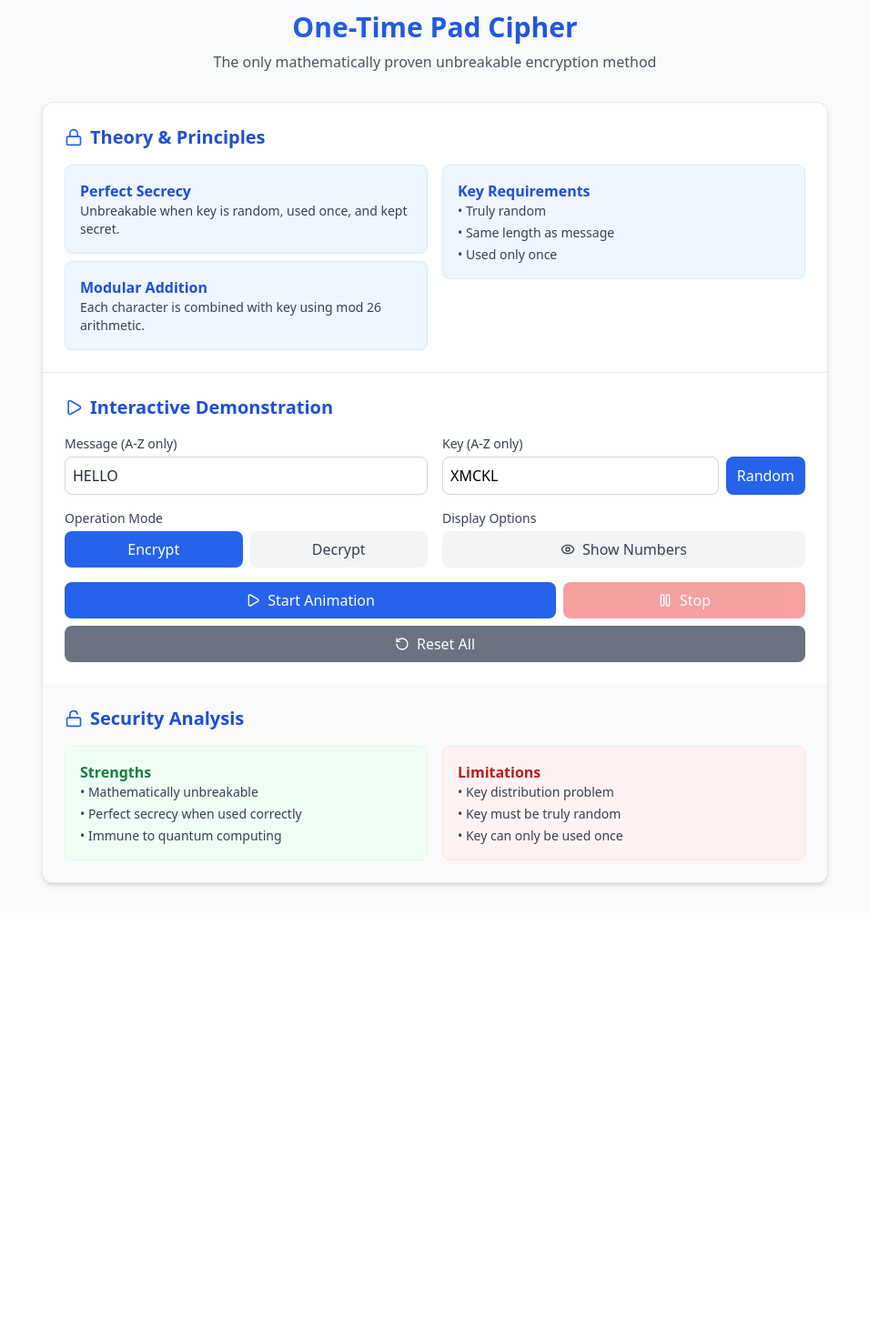
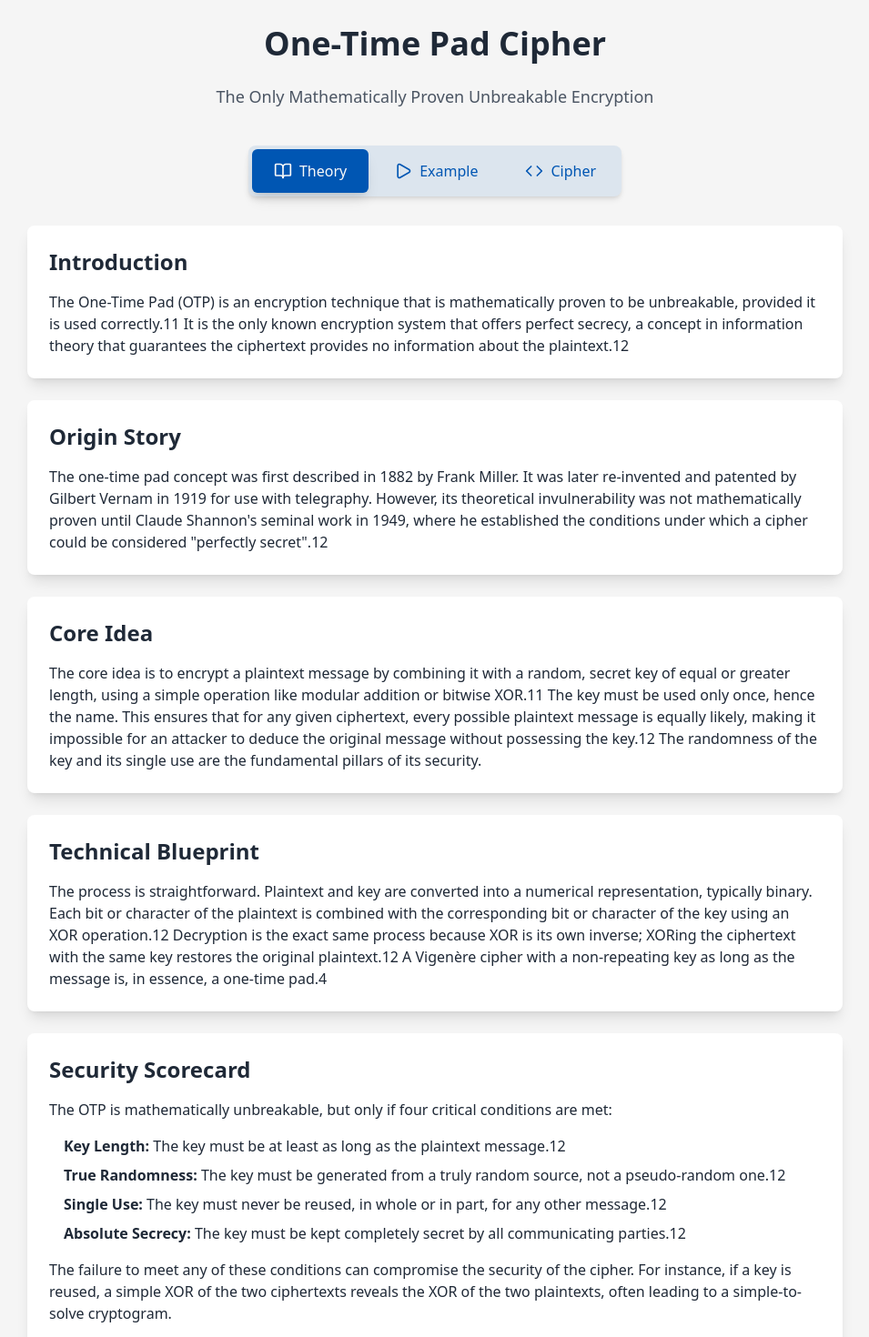
Before and after one commit to VlabInternship/cipher-index, a Next.js app: page /onetimepad-cipher in a window 1280 px wide. Shown: the part 20-1490 px from the top of the page at 91% size, without its empty margins (162-1117 px from the left). Before the commit the page ends 1023 px from the top, so only its background shows below. Built offline with nearby package versions, Linux system fonts and the light colour scheme.

Commit message:
onetimepad changes

```diff
--- a/pages/onetimepad-cipher.jsx
+++ b/pages/onetimepad-cipher.jsx
@@ -1,7 +1,8 @@
 import React, { useState, useRef } from 'react';
-import { Play, Pause, RotateCcw, Lock, Unlock, Eye, EyeOff } from 'lucide-react';
+import { Play, Pause, RotateCcw, Lock, Unlock, Eye, EyeOff, BookOpen, Code } from 'lucide-react';
 
 const OneTimePadCipher = () => {
+  const [activeTab, setActiveTab] = useState("theory");
   const [formData, setFormData] = useState({
     message: 'HELLO',
     key: 'XMCKL'
@@ -116,54 +117,32 @@ const OneTimePadCipher = () => {
   };
 
   return (
-    <div className="min-h-screen bg-gray-50 py-8">
-      <div className="max-w-4xl mx-auto px-4">
-        {/* Header */}
-        <div className="text-center mb-8">
-          <h1 className="text-3xl font-bold mb-2 bg-gradient-to-r from-blue-600 to-blue-700 bg-clip-text text-transparent">
-            One-Time Pad Cipher
-          </h1>
-          <p className="text-gray-600">
-            The only mathematically proven unbreakable encryption method
-          </p>
+    <div className="bg-chacha-bg min-h-screen py-12">
+      <div className="container mx-auto px-4">
+        <header className="text-center mb-10">
+          <h1 className="text-4xl font-bold mb-6 text-gray-800">One-Time Pad Cipher</h1>
+          <p className="text-lg text-gray-600 mb-8">The Only Mathematically Proven Unbreakable Encryption</p>
+        </header>
+        <nav className="flex justify-center mb-8">
+          <div className="bg-chacha-accent/10 rounded-lg p-1 flex space-x-1 shadow-md">
+            {["theory", "example", "cipher"].map((tab) => (
+              <button
+                key={tab}
+                onClick={() => setActiveTab(tab)}
+                className={`px-4 py-2 md:px-6 md:py-3 rounded-md font-medium transition-all text-sm md:text-base flex items-center gap-2 ${activeTab === tab ? "bg-chacha-accent text-chacha-alt shadow-lg" : "text-chacha-accent hover:text-chacha-alt hover:bg-chacha-accent/20"}`}
+              >
+                {tab === "theory" && <BookOpen className="w-4 h-4 md:w-5 md:h-5" />}
+                {tab === "example" && <Play className="w-4 h-4 md:w-5 md:h-5" />}
+                {tab === "cipher" && <Code className="w-4 h-4 md:w-5 md:h-5" />}
+                {tab.charAt(0).toUpperCase() + tab.slice(1)}
+              </button>
+            ))}
           </div>
-
-        {/* Main Card */}
+        </nav>
+        <main>
+          {activeTab === "cipher" && (
+            <div className="max-w-4xl mx-auto">
               <div className="bg-white rounded-xl shadow-md overflow-hidden border border-gray-200">
-          {/* Theory Section */}
-          <div className="p-6 border-b border-gray-200">
-            <h2 className="text-xl font-bold mb-4 flex items-center gap-2 text-blue-700">
-              <Lock className="text-blue-600" size={20} />
-              Theory & Principles
-            </h2>
-            <div className="grid md:grid-cols-2 gap-4">
-              <div className="space-y-2">
-                <div className="bg-blue-50 rounded-lg p-4 border border-blue-100">
-                  <h3 className="font-semibold text-blue-700">Perfect Secrecy</h3>
-                  <p className="text-sm text-gray-700">
-                    Unbreakable when key is random, used once, and kept secret.
-                  </p>
-                </div>
-                <div className="bg-blue-50 rounded-lg p-4 border border-blue-100">
-                  <h3 className="font-semibold text-blue-700">Modular Addition</h3>
-                  <p className="text-sm text-gray-700">
-                    Each character is combined with key using mod 26 arithmetic.
-                  </p>
-                </div>
-              </div>
-              <div className="space-y-2">
-                <div className="bg-blue-50 rounded-lg p-4 border border-blue-100">
-                  <h3 className="font-semibold text-blue-700">Key Requirements</h3>
-                  <ul className="text-sm text-gray-700 space-y-1">
-                    <li>• Truly random</li>
-                    <li>• Same length as message</li>
-                    <li>• Used only once</li>
-                  </ul>
-                </div>
-              </div>
-            </div>
-          </div>
-
                 {/* Interactive Section */}
                 <div className="p-6">
                   <h2 className="text-xl font-bold mb-4 flex items-center gap-2 text-blue-700">
@@ -354,35 +333,133 @@ const OneTimePadCipher = () => {
                     </div>
                   )}
                 </div>
+              </div>
+            </div>
+          )}
 
-          {/* Security Analysis */}
-          <div className="p-6 bg-gray-50">
-            <h2 className="text-xl font-bold mb-4 flex items-center gap-2 text-blue-700">
-              <Unlock className="text-blue-600" size={20} />
-              Security Analysis
-            </h2>
-            <div className="grid md:grid-cols-2 gap-4">
-              <div className="bg-green-50 rounded-lg p-4 border border-green-100">
-                <h3 className="font-semibold text-green-700">Strengths</h3>
-                <ul className="text-sm text-gray-700 space-y-1">
-                  <li>• Mathematically unbreakable</li>
-                  <li>• Perfect secrecy when used correctly</li>
-                  <li>• Immune to quantum computing</li>
+          {activeTab === "theory" && (
+            <div className="max-w-4xl mx-auto">
+              <div className="bg-white shadow-lg rounded-lg p-6 mb-6">
+                <h2 className="text-2xl font-bold mb-4 text-gray-800">Introduction</h2>
+                <div className="space-y-4 text-gray-800">
+                  <p>
+                    The One-Time Pad (OTP) is an encryption technique that is mathematically proven to be unbreakable, provided it is used correctly.11 It is the only known encryption system that offers perfect secrecy, a concept in information theory that guarantees the ciphertext provides no information about the plaintext.12
+                  </p>
+                </div>
+              </div>
+
+              <div className="bg-white shadow-lg rounded-lg p-6 mb-6">
+                <h2 className="text-2xl font-bold mb-4 text-gray-800">Origin Story</h2>
+                <div className="space-y-4 text-gray-800">
+                  <p>
+                    The one-time pad concept was first described in 1882 by Frank Miller. It was later re-invented and patented by Gilbert Vernam in 1919 for use with telegraphy. However, its theoretical invulnerability was not mathematically proven until Claude Shannon's seminal work in 1949, where he established the conditions under which a cipher could be considered "perfectly secret".12
+                  </p>
+                </div>
+              </div>
+
+              <div className="bg-white shadow-lg rounded-lg p-6 mb-6">
+                <h2 className="text-2xl font-bold mb-4 text-gray-800">Core Idea</h2>
+                <div className="space-y-4 text-gray-800">
+                  <p>
+                    The core idea is to encrypt a plaintext message by combining it with a random, secret key of equal or greater length, using a simple operation like modular addition or bitwise XOR.11 The key must be used only once, hence the name. This ensures that for any given ciphertext, every possible plaintext message is equally likely, making it impossible for an attacker to deduce the original message without possessing the key.12 The randomness of the key and its single use are the fundamental pillars of its security.
+                  </p>
+                </div>
+              </div>
+
+              <div className="bg-white shadow-lg rounded-lg p-6 mb-6">
+                <h2 className="text-2xl font-bold mb-4 text-gray-800">Technical Blueprint</h2>
+                <div className="space-y-4 text-gray-800">
+                  <p>
+                    The process is straightforward. Plaintext and key are converted into a numerical representation, typically binary. Each bit or character of the plaintext is combined with the corresponding bit or character of the key using an XOR operation.12 Decryption is the exact same process because XOR is its own inverse; XORing the ciphertext with the same key restores the original plaintext.12 A Vigenère cipher with a non-repeating key as long as the message is, in essence, a one-time pad.4
+                  </p>
+                </div>
+              </div>
+
+              <div className="bg-white shadow-lg rounded-lg p-6 mb-6">
+                <h2 className="text-2xl font-bold mb-4 text-gray-800">Security Scorecard</h2>
+                <div className="space-y-4 text-gray-800">
+                  <p>
+                    The OTP is mathematically unbreakable, but only if four critical conditions are met:
+                  </p>
+                  <ul className="ml-4 space-y-2">
+                    <li><strong>Key Length:</strong> The key must be at least as long as the plaintext message.12</li>
+                    <li><strong>True Randomness:</strong> The key must be generated from a truly random source, not a pseudo-random one.12</li>
+                    <li><strong>Single Use:</strong> The key must never be reused, in whole or in part, for any other message.12</li>
+                    <li><strong>Absolute Secrecy:</strong> The key must be kept completely secret by all communicating parties.12</li>
                   </ul>
+                  <p>
+                    The failure to meet any of these conditions can compromise the security of the cipher. For instance, if a key is reused, a simple XOR of the two ciphertexts reveals the XOR of the two plaintexts, often leading to a simple-to-solve cryptogram.
+                  </p>
                 </div>
-              <div className="bg-red-50 rounded-lg p-4 border border-red-100">
-                <h3 className="font-semibold text-red-700">Limitations</h3>
-                <ul className="text-sm text-gray-700 space-y-1">
-                  <li>• Key distribution problem</li>
-                  <li>• Key must be truly random</li>
-                  <li>• Key can only be used once</li>
-                </ul>
+              </div>
+
+              <div className="bg-white shadow-lg rounded-lg p-6 mb-6">
+                <h2 className="text-2xl font-bold mb-4 text-gray-800">Real-World Usage</h2>
+                <div className="space-y-4 text-gray-800">
+                  <p>
+                    Because of its stringent requirements, the one-time pad is not suitable for general-purpose encryption in a digital world. The most significant challenge is the secure distribution and management of keys that are as large as the messages themselves.12 Despite these practical limitations, it has been used for high-stakes, sensitive communications, such as the Moscow-Washington hotline during the Cold War.12
+                  </p>
+                </div>
+              </div>
+            </div>
+          )}
+
+          {activeTab === "example" && (
+            <div className="max-w-4xl mx-auto">
+              <div className="bg-white shadow-lg rounded-lg p-6">
+                <h2 className="text-2xl font-bold mb-4 text-gray-800">Solved Example: One-Time Pad</h2>
+                <div className="space-y-4 text-gray-800">
+                  <p className="mb-4">
+                    This example demonstrates the simple, elegant process of the One-Time Pad using a binary representation of the plaintext and key.
+                  </p>
+
+                  <div className="bg-gray-50 p-4 rounded-md">
+                    <h3 className="font-semibold text-gray-800 mb-3">Example Setup</h3>
+                    <div className="space-y-2 font-mono text-sm">
+                      <p><strong>Plaintext:</strong> HI</p>
+                      <p><strong>Binary representation (ASCII):</strong> 01001000 01001001</p>
+                      <p><strong>Key:</strong> (must be at least 16 bits long and truly random)</p>
+                      <p><strong>Random Binary Key:</strong> 11010110 00111011</p>
+                    </div>
+                  </div>
+
+                  <div className="space-y-4">
+                    <div>
+                      <h3 className="text-lg font-semibold text-gray-800 mb-2">Step 1: Encryption (Plaintext XOR Key)</h3>
+                      <div className="ml-4 space-y-2">
+                        <p>Each bit of the plaintext is XORed with the corresponding bit of the key.</p>
+                        <div className="bg-gray-50 p-3 rounded-md">
+                          <div className="font-mono text-sm space-y-1">
+                            <p><strong>Plaintext:</strong> 01001000 01001001</p>
+                            <p><strong>Key:</strong>       11010110 00111011</p>
+                            <p><strong>Result:</strong>    10011110 01110010 (Ciphertext)</p>
+                          </div>
+                        </div>
+                      </div>
+                    </div>
+
+                    <div>
+                      <h3 className="text-lg font-semibold text-gray-800 mb-2">Step 2: Decryption (Ciphertext XOR Key)</h3>
+                      <div className="ml-4 space-y-2">
+                        <p>The ciphertext is XORed with the exact same key to recover the original plaintext.</p>
+                        <div className="bg-gray-50 p-3 rounded-md">
+                          <div className="font-mono text-sm space-y-1">
+                            <p><strong>Ciphertext:</strong> 10011110 01110010</p>
+                            <p><strong>Key:</strong>        11010110 00111011</p>
+                            <p><strong>Result:</strong>     01001000 01001001 (Original Plaintext)</p>
+                          </div>
+                        </div>
+                        <p>The decrypted binary string is the ASCII representation of HI, proving that the process is a perfect involution.</p>
                       </div>
                     </div>
                   </div>
                 </div>
               </div>
             </div>
+          )}
+        </main>
+      </div>
+    </div>
   );
 };
 
```
Lines whose indentation alone changed are shown as unchanged.
